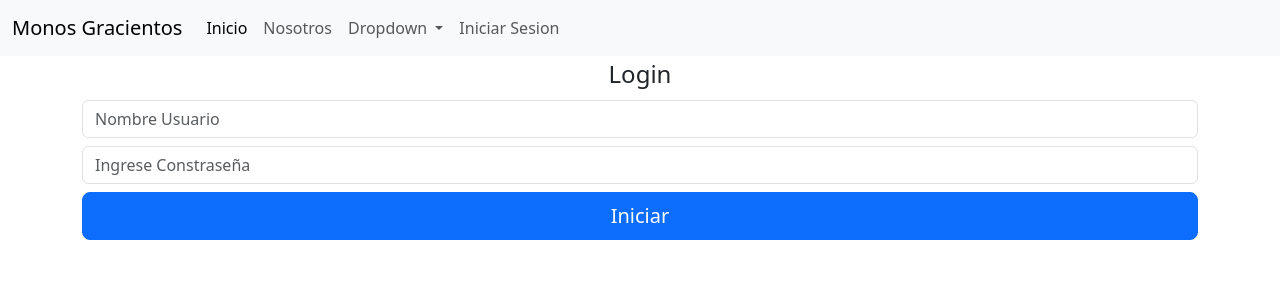
After one commit to Xinoo0/Examen, a Django app: template WebTaller/templates/registration/login.html in a window 1280 px wide. The commit adds this page. Shown: the top 300 px of the page. Run offline with Django 3.2, Linux system fonts and the light colour scheme; the template is opened without the code that fills it, so the values that code supplies are empty.

Commit message:
Version 0.3

```diff
--- /dev/null
+++ b/WebTaller/templates/registration/login.html
@@ -0,0 +1,26 @@
+{% extends '../web/index.html' %}
+{% block title %} Login {% endblock %}
+
+<!-- CONTENEDOR DE PAGINA -->
+{% block body %}
+<div class="container form">
+    <form method="post">
+        {% csrf_token %}
+        <fieldset>
+            <legend class="text-center header">Login</legend>
+            <label for="Ingrese Credenciales"></label>
+            <div class="mb-2">
+                <input class="form-control" name="username" type="text" placeholder="Nombre Usuario">
+            </div>
+
+            <div class="mb-2">
+                <input class="form-control" name="password" type="password" placeholder="Ingrese Constraseña" required>
+            </div>
+
+            <div class="mb-3 d-grid">
+                <button class="btn btn-primary btn-lg" type="submit">Iniciar</button>
+            </div>
+        </fieldset>
+    </form>
+{% endblock %}
+</div>
--- a/WebTaller/templates/web/index.html
+++ b/WebTaller/templates/web/index.html
@@ -18,7 +18,7 @@
     <div class="collapse navbar-collapse" id="navbarSupportedContent">
       <ul class="navbar-nav me-auto mb-2 mb-lg-0">
         <li class="nav-item">
-          <a class="nav-link active" aria-current="page" href="#">Inicio</a>
+          <a class="nav-link active" aria-current="page" href="{% url 'index' %}">Inicio</a>
         </li>
         <li class="nav-item">
           <a class="nav-link" href="#">Nosotros</a>
@@ -34,14 +34,19 @@
             <li><a class="dropdown-item" href="#">Something else here</a></li>
           </ul>
         </li>
+        <!-- <li class="nav-item"> -->
+          <!-- <a class="nav-link disabled"></a> -->
+        </li>
+
         <li class="nav-item">
-          <a class="nav-link disabled">Agregar</a>
+          <a class="nav-link" tabindex="-1" aria-disabled="true" href="{% url 'login' %}">Iniciar Sesion</a>
+
         </li>
       </ul>
-      <form class="d-flex" role="search">
-        <input class="form-control me-2" type="search" placeholder="Buscar" aria-label="Search">
-        <button class="btn btn-outline-success" type="submit">Buscar</button>
-      </form>
+      <!-- <form class="d-flex" role="search"> -->
+        <!-- <input class="form-control me-2" type="search" placeholder="Buscar" aria-label="Search"> -->
+        <!-- <button class="btn btn-outline-success" type="submit">Buscar</button> -->
+      <!-- </form> -->
     </div>
   </div>
 </nav>
@@ -50,6 +55,10 @@
 
 <div class="">
   {% block body %}
+    <div>
+      <h1>AUTOS</h1>
+      <h1>{{user.username}}</h1>
+    </div>
   {% endblock %}
 </div>
 
```
Also changed, not shown: TallerMecanico/urls.py (+6 -1 lines), WebTaller/urls.py (+11 -0 lines), WebTaller/views.py (+17 -2 lines), db.sqlite3.
